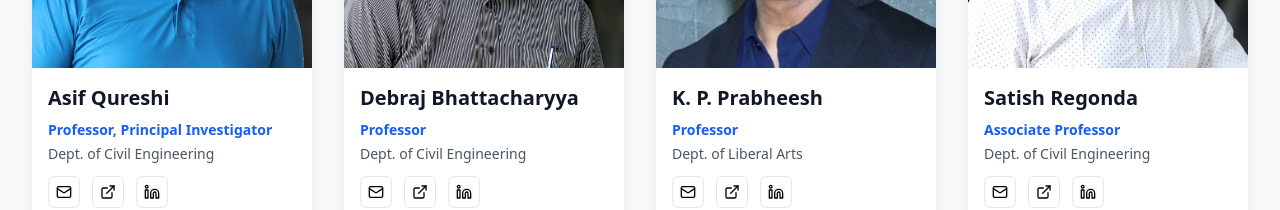
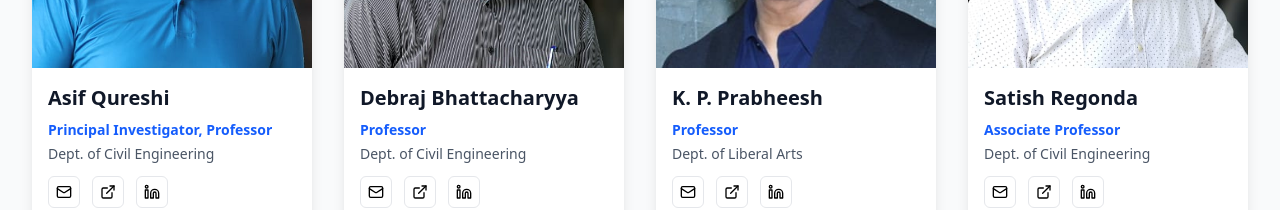
Before and after one commit to mondalsurojit/cgodavari, a React (Vite) app: page /members in a window 1280 px wide. Shown: the part 1180-1390 px from the top of the page. Built offline with nearby package versions, Linux system fonts and the light colour scheme; no server answers.

Commit message:
minor fix

```diff
--- a/src/data/constants.js
+++ b/src/data/constants.js
@@ -83,7 +83,7 @@ export const TEAM = {
     {
       id: 1,
       name: "Asif Qureshi",
-      designation: "Professor, Principal Investigator",
+      designation: "Principal Investigator, Professor",
       institution: "Dept. of Civil Engineering",
       image: "/members/faculty/1.jpeg",
       website: "https://people.iith.ac.in/asif/",
```
